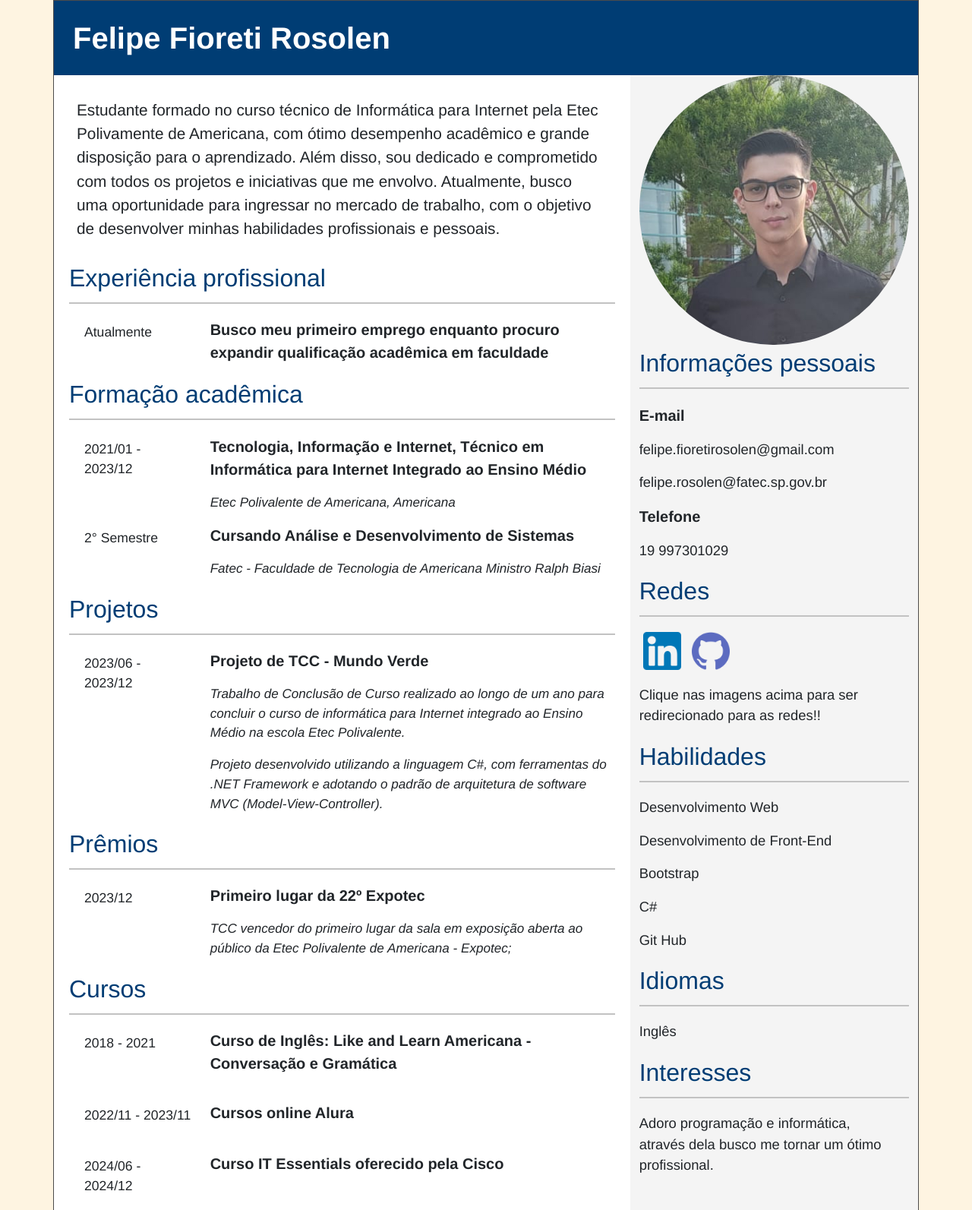
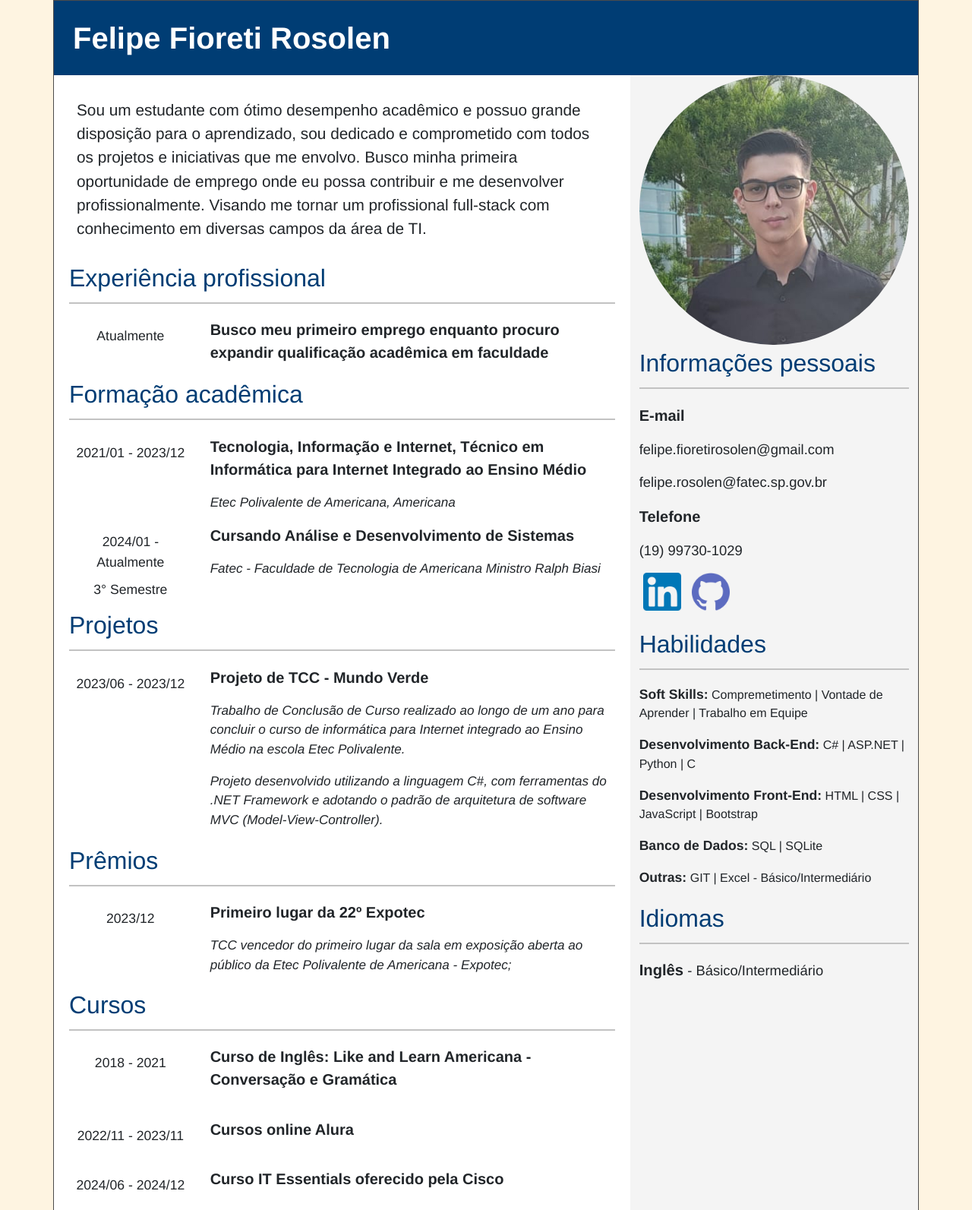
Before and after one commit to FelipeFioreti/FelipeFioreti.github.io, a plain HTML site: page index.html in a window 1280 px wide. Shown: the top 1593 px of the page at 76% size. Drawn offline with nearby package versions, Linux system fonts and the light colour scheme.

Commit message:
Atualizações currículo

```diff
--- a/index.html
+++ b/index.html
@@ -22,10 +22,10 @@
                 <div class="col-8 principal">
                     <div class="resumo">
                         <p>
-                            Estudante formado no curso técnico de Informática para Internet pela Etec Polivamente de Americana,
-                            com ótimo desempenho acadêmico e grande disposição para o aprendizado. Além disso, sou dedicado e comprometido
-                            com todos os projetos e iniciativas que me envolvo. Atualmente, busco uma oportunidade para ingressar no mercado de
-                            trabalho, com o objetivo de desenvolver minhas habilidades profissionais e pessoais.
+                            Sou um estudante com ótimo desempenho acadêmico e possuo grande disposição para o aprendizado,
+                            sou dedicado e comprometido com todos os projetos e iniciativas que me envolvo. Busco minha
+                            primeira oportunidade de emprego onde eu possa contribuir e me desenvolver profissionalmente.
+                            Visando me tornar um profissional full-stack com conhecimento em diversas campos da área de TI.
                         </p>
                     </div>
 
@@ -33,7 +33,7 @@
                         <p class="titulo">Experiência profissional</p>
                         <div class="row">
                             <div class="col-3">
-                                <p class="data" style="align-items: center;">Atualmente</p>
+                                <p class="data">Atualmente</p>
                             </div>
                             <div class="col-9">
                                 <p class="destaque"> Busco meu primeiro emprego enquanto procuro expandir qualificação acadêmica em faculdade</p>
@@ -54,7 +54,8 @@
                         </div>
                         <div class="row">
                             <div class="col-3 caixa-item">
-                                <p class="data">2° Semestre</p>
+                                <p class="data">2024/01 - Atualmente</p>
+                                <p class="data">3° Semestre</p>
                             </div>
                             <div class="col-9">
                                 <p class="destaque">Cursando Análise e Desenvolvimento de Sistemas</p>
@@ -287,6 +288,7 @@
                             <img src="images/fotoparacurriculo - menor.jpg" class="img-fluid imagem" alt="Imagem de Felipe Rosolen, Dono do currículo">
                         </div>
 
+
                         <div class="info-pessoal">
                             <p class="titulo">Informações pessoais</p>
 
@@ -297,50 +299,31 @@
                             </div>
                             <div class="telefone">
                                 <p class="destaque">Telefone</p>
-                                <p class="item">19 997301029</p>
+                                <p class="item"> (19) 99730-1029</p>
                             </div>
-                        </div>
-
-                        <div class="redes">
-                            <p class="titulo">Redes</p>
-
                             <div class="icone">
                                 <a href="https://www.linkedin.com/in/felipe-fioreti-rosolen/" target="_blank"><img src="images/linkedin.png" alt="Icone Linkedin" style="max-height: 50px;"></a>
                                 <a href="https://github.com/FelipeFioreti" target="_blank"><img src="images/github.png" alt="Icone Github" style="max-height: 50px;"></a>
-                            </div>
-
-                            <div class="texto">
-                                <p class="item">Clique nas imagens acima para ser redirecionado para as redes!!</p>
                             </div>
                         </div>
 
                         <div class="habilidades">
                             <p class="titulo">Habilidades</p>
 
-                            <div class="item">
-                                <p>Desenvolvimento Web</p>
-                                <p>Desenvolvimento de Front-End</p>
-                                <p>Bootstrap</p>
-                                <p>C#</p>
-                                <P>Git Hub</P>
-                            </div>
+                            <p><span class="destaque destaque-habilidade"> Soft Skills:</span> Compremetimento | Vontade de Aprender | Trabalho em Equipe </p>
+                            <p><span class="destaque destaque-habilidade"> Desenvolvimento Back-End:</span> C# | ASP.NET | Python | C</p>
+                            <p><span class="destaque destaque-habilidade"> Desenvolvimento Front-End:</span> HTML | CSS | JavaScript | Bootstrap</p>
+                            <p><span class="destaque destaque-habilidade"> Banco de Dados:</span> SQL | SQLite</p>
+                            <p><span class="destaque destaque-habilidade"> Outras:</span> GIT | Excel - Básico/Intermediário</p>
                         </div>
 
                         <div class="idioma">
                             <p class="titulo">Idiomas</p>
-
                             <div class="item">
-                                <p>Inglês</p>
+                                <p><span class="destaque destaque-habilidade"> Inglês</span> - Básico/Intermediário</p>
                             </div>
                         </div>
 
-                        <div class="interesse">
-                            <p class="titulo">Interesses</p>
-
-                            <div class="texto">
-                                <p class="item"> Adoro programação e informática, através dela busco me tornar um ótimo profissional.</p>
-                            </div>
-                        </div>
                 </div>
             </div>
         </div>
--- a/style.css
+++ b/style.css
@@ -53,13 +53,17 @@ body{
 
 .data{
     font-size: 1.1em;
-    align-items: center;
-    padding: 5px 0px 0px 20px;
+    text-align: center;
+    margin: 10px 0 10px 0;
 }
 
 .destaque{
     font-size: 1.25em;
     font-weight: bold;
+}
+
+.destaque-habilidade{
+    font-size: 1.1em;
 }
 
 .complemento{
```
